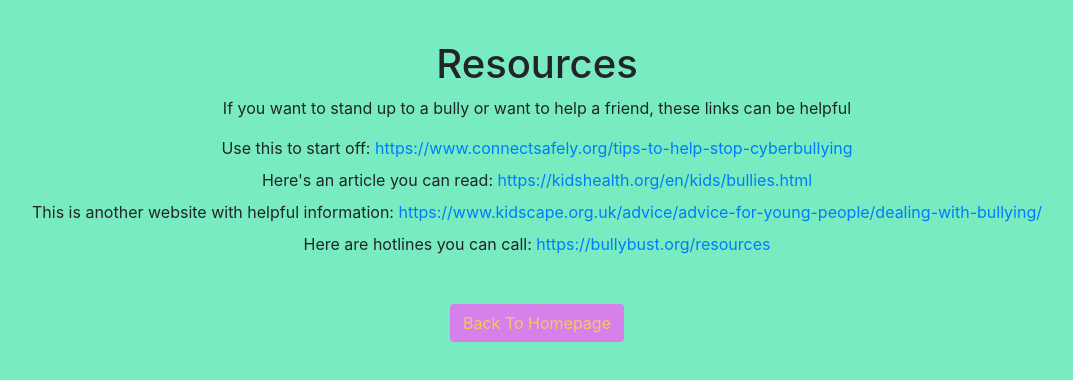
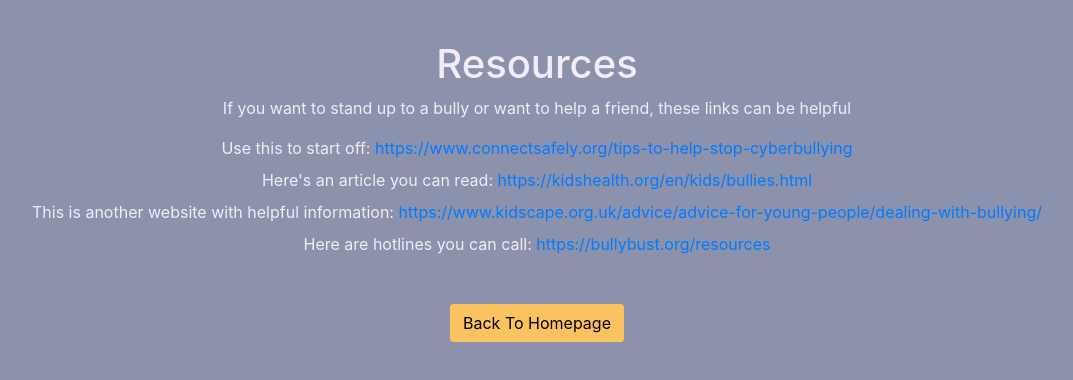
Before and after one commit to ldj20/Bullying-Detector, a React (Create React App) app in the folder frontend/bullying-detector/: page / in a window 1280 px wide. Both pictures are taken after a click on the button "Information". Shown: the top 380 px of the page, without its empty margins (103-1176 px from the left). Built offline with nearby package versions, Linux system fonts and the light colour scheme.

Commit message:
fix some bugs

```diff
--- a/frontend/bullying-detector/public/index.css
+++ b/frontend/bullying-detector/public/index.css
@@ -1,6 +1,7 @@
 body {
-  background-color: #78EBC1;
+  background-color: #8C92AC;
   text-align: center;
+  color: #F1ECF7;
 }
 
 header {
@@ -12,8 +13,12 @@ header {
 }
 
 .submit {
-  background-color: #D580EB;
-  color: #FBC360;
+  background-color: #FBC360;
+  color: black;
+}
+
+.gridDiv {
+  display: grid;
 }
 
 .infoDiv {
--- a/frontend/bullying-detector/src/App.js
+++ b/frontend/bullying-detector/src/App.js
@@ -12,6 +12,7 @@ function App() {
     }
     axios.post("https://bullying-detector.herokuapp.com", {text: text})
       .then(response => {
+        console.log(response);
         setRender(response.data);
         setText("");
       })
@@ -47,9 +48,10 @@ function App() {
           <header>
             <h1>Cyberbullying</h1>
             <p className="message">Based off the message(s) you pasted, you are being bullied.
-            Don't panic, there's solutions to this! Here's a list of links you can follow that
+            Don't panic, you can handle this! Here's a list of links you can follow that
             can give you good information about handling bullies. However, the best thing you can
             do is reach out to a trusted adult for help.</p>
+            <div className="gridDiv">
               <div className="infoDiv">
                 <span>Use this to start off: </span>
                 <a href="https://www.connectsafely.org/tips-to-help-stop-cyberbullying/">https://www.connectsafely.org/tips-to-help-stop-cyberbullying</a>
@@ -65,6 +67,7 @@ function App() {
               <div className="infoDiv">
                 <span>Here are hotlines you can call: </span>
                 <a href="https://bullybust.org/resources">https://bullybust.org/resources</a>
+              </div>
             </div>
           </header>
             <button className="btn submit" onClick={() => setRender("home")}>Back To Homepage</button>
@@ -83,6 +86,7 @@ function App() {
             <header>
               <h1>Resources</h1>
               <p>If you want to stand up to a bully or want to help a friend, these links can be helpful</p>
+              <div className="gridDiv">
                 <div className="infoDiv">
                   <span>Use this to start off: </span>
                   <a href="https://www.connectsafely.org/tips-to-help-stop-cyberbullying/">https://www.connectsafely.org/tips-to-help-stop-cyberbullying</a>
@@ -99,6 +103,7 @@ function App() {
                   <span>Here are hotlines you can call: </span>
                   <a href="https://bullybust.org/resources">https://bullybust.org/resources</a>
                 </div>
+              </div>
             </header>
             <button className="btn submit" onClick={() => setRender("home")}>Back To Homepage</button>
           </div>
--- a/frontend/bullying-detector/src/index.js
+++ b/frontend/bullying-detector/src/index.js
@@ -2,15 +2,10 @@ import React from 'react';
 import ReactDOM from 'react-dom';
 import App from './App';
 import reportWebVitals from './reportWebVitals';
-import { BrowserRouter } from "react-router-dom";
-
-
 
 ReactDOM.render(
   <React.StrictMode>
-    <BrowserRouter>
-      <App />
-    </BrowserRouter>
+    <App />
   </React.StrictMode>,
   document.getElementById('root')
 );
```
Also changed, not shown: 1 other file (tests, documents, lock files or other folders). Lines whose indentation alone changed are shown as unchanged.
